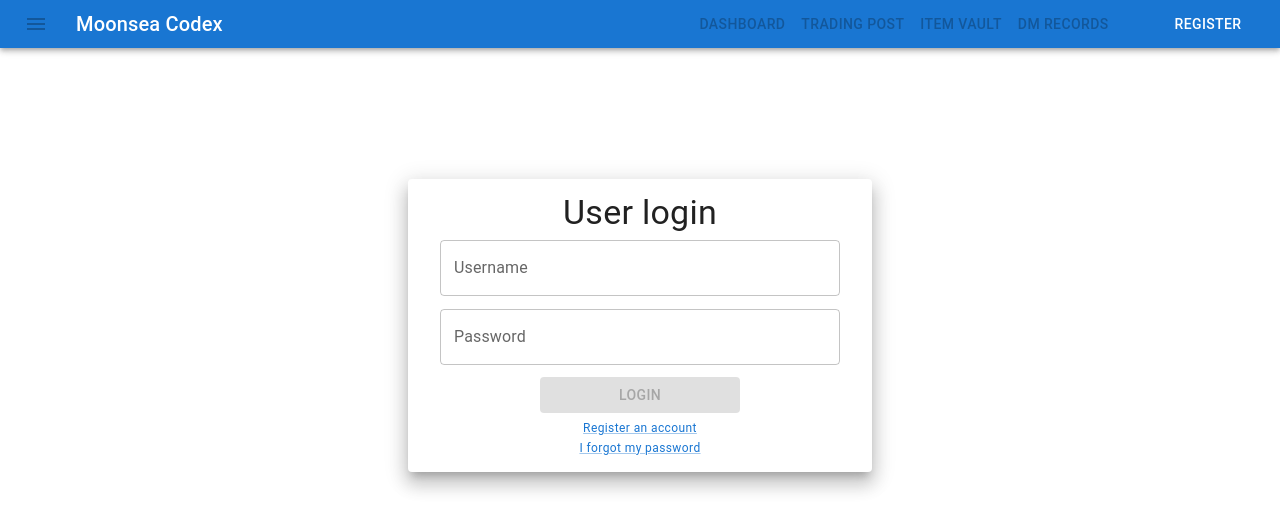
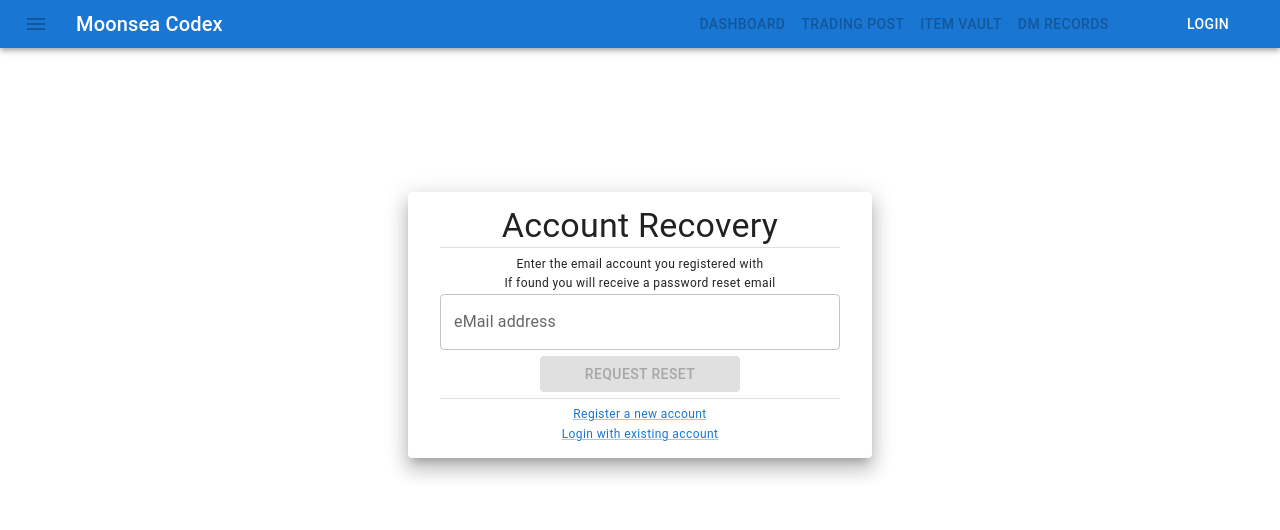
Before and after one commit to OperationXen/MoonseaWebUI, a React (Create React App) app: page /forgotpassword in a window 1280 px wide. Before the commit this address led to /login. Shown: the top 530 px of the page. Built offline with nearby package versions, Linux system fonts and the light colour scheme; no server answers.

Commit message:
Added forgotten password screen

```diff
--- a/src/App.js
+++ b/src/App.js
@@ -3,13 +3,15 @@ import { BrowserRouter, Routes, Route, Navigate } from "react-router-dom";
 
 import CharacterDetailWindow from "./components/characters/CharacterDetailWindow";
 import DungeonMasterWindow from "./components/dungeonmaster/DungeonMasterWindow";
-import RegistrationWindow from "./components/user/RegistrationWindow";
 import ItemVaultWindow from "./components/items/ItemVaultWindow";
 import FeedbackBar from "./components/general/FeedbackBar";
 import Dashboard from "./components/dashboard/Dashboard";
-import LoginWindow from "./components/user/LoginWindow";
 import Titlebar from "./components/general/Titlebar";
 import DataManager from "./datamanager/DataManager";
+
+import RegistrationWindow from "./components/user/RegistrationWindow";
+import ForgotPassword from "./components/user/ForgotPassword";
+import LoginWindow from "./components/user/LoginWindow";
 
 import userStore from "./datastore/user";
 
@@ -24,6 +26,7 @@ export default function App() {
           <React.Fragment>
             <Route path="/login" element={<LoginWindow />} />
             <Route path="/register" element={<RegistrationWindow />} />
+            <Route path="/forgotpassword" element={<ForgotPassword />} />
             <Route path="*" element={<Navigate to="/login" replace />} />
           </React.Fragment>
         )) || (
--- a/src/api/user.js
+++ b/src/api/user.js
@@ -76,3 +76,9 @@ export async function doLogout() {
     clearUserData();
   });
 }
+
+export async function requestPasswordReset(email) {
+  let url = "/auth/requestpasswordreset";
+
+  return api.post(url);
+}
--- /dev/null
+++ b/src/components/user/ForgotPassword.js
@@ -0,0 +1,88 @@
+import { useState } from "react";
+import { useNavigate } from "react-router-dom";
+
+import { Container, Paper, Typography } from "@mui/material";
+import { Button, TextField, Link, Divider } from "@mui/material";
+
+import { requestPasswordReset } from "../../api/user";
+import useSnackbar from "../../datastore/snackbar";
+
+export default function ForgotPassword() {
+  const [email, setEMail] = useState();
+  const displayMessage = useSnackbar((s) => s.displayMessage);
+  const navigate = useNavigate();
+
+  const validateEMail = () => {
+    if (!email || email.length < 3) return false;
+    if (!email.match(/\w+@\w{2,32}\.\w{2,16}/)) return false;
+    return true;
+  };
+
+  const handleSubmit = () => {
+    requestPasswordReset(email).then((response) => {
+      displayMessage("Check email for password reset link", "info");
+      navigate("/login");
+    });
+  };
+
+  const keyPressHandler = (e) => {
+    if (e.key === "Enter" && validateEMail()) handleSubmit();
+  };
+
+  return (
+    <Container sx={{ display: "flex", height: "70%" }}>
+      <Paper
+        elevation={12}
+        sx={{
+          alignSelf: "center",
+          width: "25em",
+          margin: "auto",
+          display: "flex",
+          padding: "0.8em 2em",
+          flexDirection: "column",
+          alignItems: "center",
+        }}
+        onKeyDown={keyPressHandler}
+      >
+        <Typography variant="h4">Account Recovery</Typography>
+        <Divider sx={{ width: "100%", marginBottom: "0.4em" }} />
+        <Typography variant="caption">
+          Enter the email account you registered with
+        </Typography>
+        <Typography variant="caption">
+          If found you will receive a password reset email
+        </Typography>
+        <TextField
+          fullWidth
+          value={email}
+          label="eMail address"
+          autoComplete="email"
+          onChange={(e) => setEMail(e.target.value)}
+        />
+        <Button
+          sx={{ width: "50%", margin: "0.4em" }}
+          variant="contained"
+          disabled={!validateEMail()}
+          onClick={handleSubmit}
+        >
+          Request reset
+        </Button>
+        <Divider sx={{ width: "100%", marginBottom: "0.4em" }} />
+        <Link
+          variant="caption"
+          sx={{ cursor: "pointer" }}
+          onClick={() => navigate("/register")}
+        >
+          Register a new account
+        </Link>
+        <Link
+          variant="caption"
+          sx={{ cursor: "pointer" }}
+          onClick={() => navigate("/login")}
+        >
+          Login with existing account
+        </Link>
+      </Paper>
+    </Container>
+  );
+}
```
